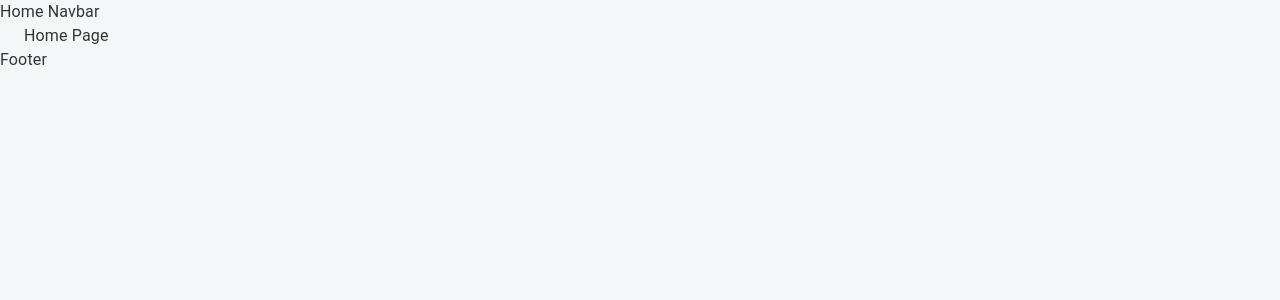
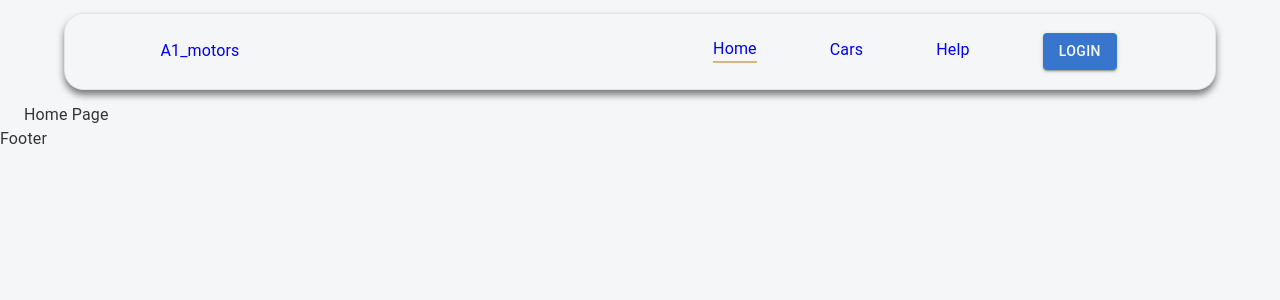
Before and after one commit to thekhaji/a1Motors_react, a React (Create React App) app: page / in a window 1280 px wide. Shown: the top 300 px of the page. Built offline with nearby package versions, Linux system fonts and the light colour scheme.

Commit message:
feat: developing navbar

```diff
--- a/public/index.html
+++ b/public/index.html
@@ -2,7 +2,7 @@
 <html lang="en">
   <head>
     <meta charset="utf-8" />
-    <link rel="icon" href="%PUBLIC_URL%/favicon.ico" />
+    <link rel="icon" href="%PUBLIC_URL%/icons/favicon.svg" />
     <meta name="viewport" content="width=device-width, initial-scale=1" />
     <meta name="theme-color" content="#000000" />
     <meta
@@ -24,7 +24,7 @@
       work correctly both with client-side routing and a non-root public URL.
       Learn how to configure a non-root public URL by running `npm run build`.
     -->
-    <title>React App</title>
+    <title>A1_motors</title>
   </head>
   <body>
     <noscript>You need to enable JavaScript to run this app.</noscript>
--- a/src/app/App.tsx
+++ b/src/app/App.tsx
@@ -1,15 +1,17 @@
 import React from 'react';
-
-import '../css/app.css';
 import { Box, Button, Container, Stack, Typography } from '@mui/material';
 import { Link, Route, Switch } from 'react-router-dom';
-
 import { Home } from './screens/homePage';
 import { CarsPage } from './screens/carsPage';
 import { OrdersPage } from './screens/ordersPage';
 import { UserPage } from './screens/userPage';
 import { HomeNavbar } from './components/headers';
 import { Footer } from './components/footers';
+import { HelpPage } from './screens/helpPage';
+import '../css/app.css';
+import '../css/navbar.css';
+
+
 
 function App() {
   return (
@@ -25,6 +27,9 @@ function App() {
             <Route path="/member-page">
               <UserPage/>
             </Route>
+            <Route path="/help-page">
+              <HelpPage/>
+            </Route>
             <Route path="/">
               <Home/>
             </Route>
--- a/src/app/components/headers/index.tsx
+++ b/src/app/components/headers/index.tsx
@@ -1,3 +1,42 @@
+import { Box, Button, Container, Stack } from "@mui/material";
+import { NavLink } from "react-router-dom";
+
 export function HomeNavbar(){
-    return <div>Home Navbar</div>
+    const authMember = null;
+    return <div className={"navbar"}>
+        <Stack className={"navbar-inner"}>
+            <Box className={"navbar-brand"}>
+                <NavLink to="/">A1_motors</NavLink>
+            </Box>
+            <Stack className={"navbar-navlinks"}>
+                <Box className={"hover-line"}>
+                    <NavLink to="/" activeClassName={"underline"}>Home</NavLink>
+                </Box>
+                <Box className={"hover-line"}>
+                    <NavLink to="/cars" activeClassName={"underline"}>Cars</NavLink>
+                </Box>
+                {   authMember ? (
+                    <Box className={"hover-line"}>
+                        <NavLink to="/orders" activeClassName={"underline"}>Orders</NavLink>
+                    </Box>
+                    ) : null
+                }
+                {   authMember ? (
+                    <Box className={"hover-line"}>
+                        <NavLink to="/member-page" activeClassName={"underline"}>My Page</NavLink>
+                    </Box>
+                    ) : null
+                }
+                <Box className={"hover-line"}>
+                    <NavLink to="/help-page" activeClassName={"underline"}>Help</NavLink>
+                </Box>
+                {   !authMember ? (
+                    <Box>
+                        <Button variant="contained" style={{backgroundColor: "#3776CC", color: "#f8f8ff"}}>Login</Button>
+                    </Box>
+                    ) : (<img/>)
+                }
+            </Stack>
+        </Stack>
+    </div>
 }
--- /dev/null
+++ b/src/css/navbar.css
@@ -0,0 +1,67 @@
+.navbar{
+    width: 90%;
+    display: flex;
+    border-color: #00000012;
+    border-style: solid;
+    border-radius: 20px;
+    border-width: 1px;
+    box-shadow: 0px 5px 7px 0px rgba(0, 0, 0, 0.5);
+    margin:1% 5%;
+    padding: 10px 25px;
+    z-index: 100;
+}
+
+.navbar .navbar-inner{
+    width: 100%;
+    height: 55px;
+    display: flex;
+    flex-direction: row;
+    justify-content: space-between;
+    align-items: center;
+}
+
+.navbar .navbar-inner .navbar-brand{
+    width: 20%;
+    text-align: center;
+}
+
+.navbar .navbar-navlinks{
+    width: 50%;
+    display: flex;
+    flex-direction: row;
+    justify-content: space-evenly;
+    align-items: center;
+}
+
+.navbar a{
+    text-decoration: none;
+}
+
+.navbar .hover-line a{
+    z-index: 100;
+}
+
+.navbar .underline{
+    display: block;
+    content: "";
+    border-bottom: solid 2px #d7b686;
+}
+
+.navbar .hover-line:after{
+    display: block;
+    content: "";
+    border-bottom: solid 2px #d7b686;
+    transform: scaleX(0);
+    transition: transform 250ms ease-in-out;
+}
+
+.navbar .hover-line:hover:after{
+    transform: scaleX(1);
+}
+.navbar div.hover-line:after{
+    display: block;
+    content: "";
+    border-bottom: solid 2px #d7b686;
+    transform: scaleX(0);
+    transition: transform 250ms ease-in-out;
+}
```
Also changed, not shown: public/icons/favicon.svg (added), public/icons/logo.svg (deleted), public/manifest.json.
